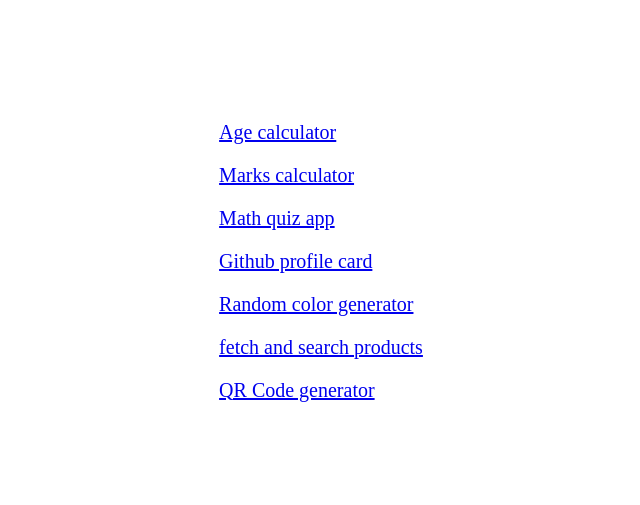
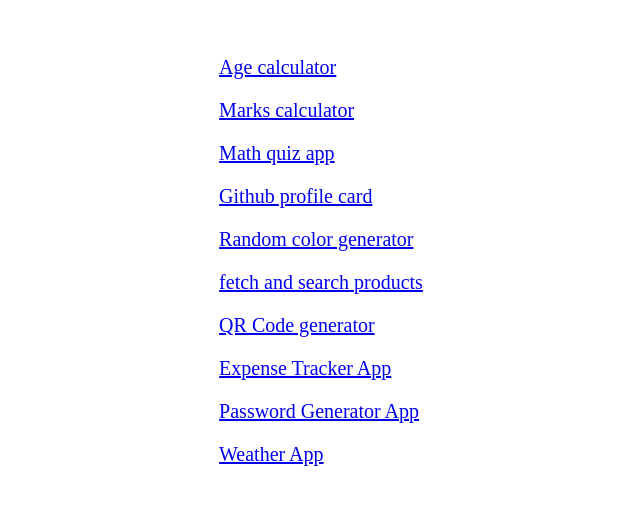
Before and after one commit to amanprasad2707/javascript-projects, a plain HTML site: page index.html in a window 1280 px wide. Shown: the part 147-652 px from the top of the page, without its empty margins (319-959 px from the left). Drawn offline with Linux system fonts and the light colour scheme.

Commit message:
link new projects

```diff
--- a/index.html
+++ b/index.html
@@ -31,6 +31,9 @@
     <a href="Color Palatte Generator/index.html">Random color generator</a>
     <a href="Fetch products/index.html">fetch and search products</a>
     <a href="QR Code Generator/index.html">QR Code generator</a>
+    <a href="Expense Tracker App/index.html">Expense Tracker App</a>
+    <a href="Password Generator App/index.html">Password Generator App</a>
+    <a href="Weather App/index.html">Weather App</a>
   </div>
 </body>
 
```
